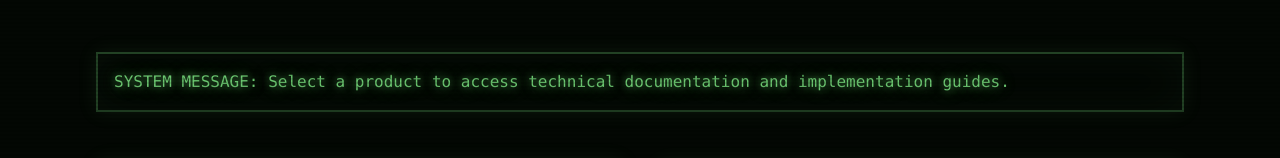
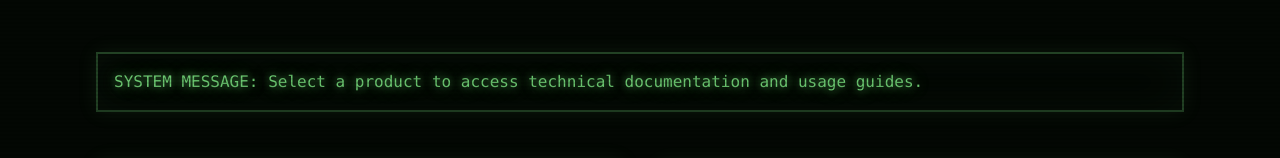
Before and after one commit to 3270io/3270io, a React (Vite) app: page / in a window 1280 px wide. Shown: the part 250-408 px from the top of the page. Built offline with nearby package versions, Linux system fonts and the light colour scheme.

Commit message:
Generated by Spark: Change "Select a product to access technical documentation and implementation guides." to "Select a product to access technical documentation and usage guides."

```diff
--- a/src/App.tsx
+++ b/src/App.tsx
@@ -215,7 +215,7 @@ function App() {
             >
               <div className="border-2 border-primary/30 p-4 mb-8 card-glow">
                 <p className="text-primary terminal-glow font-mono text-sm md:text-base">
-                  SYSTEM MESSAGE: Select a product to access technical documentation and implementation guides.
+                  SYSTEM MESSAGE: Select a product to access technical documentation and usage guides.
                 </p>
               </div>
             </motion.div>
```
